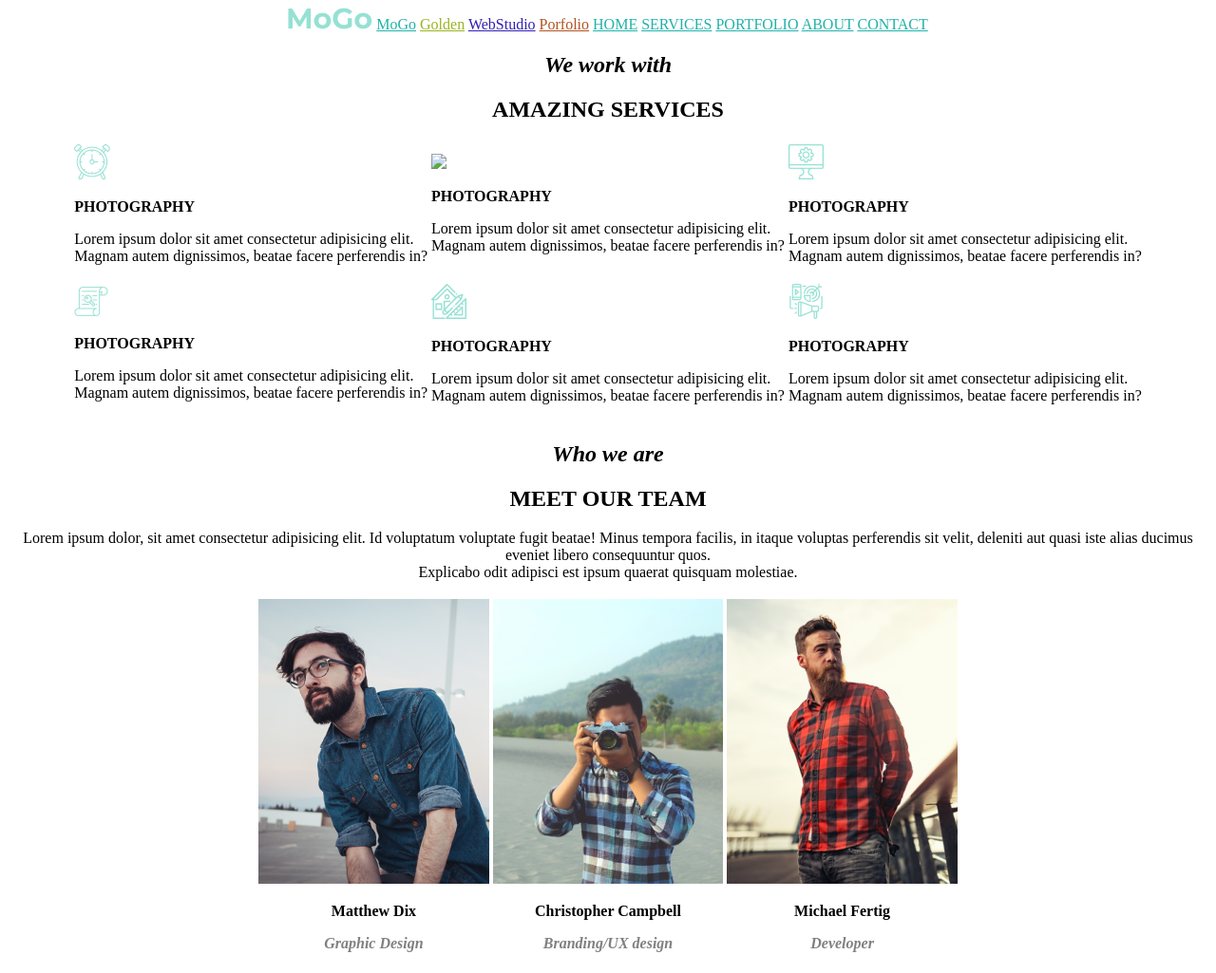
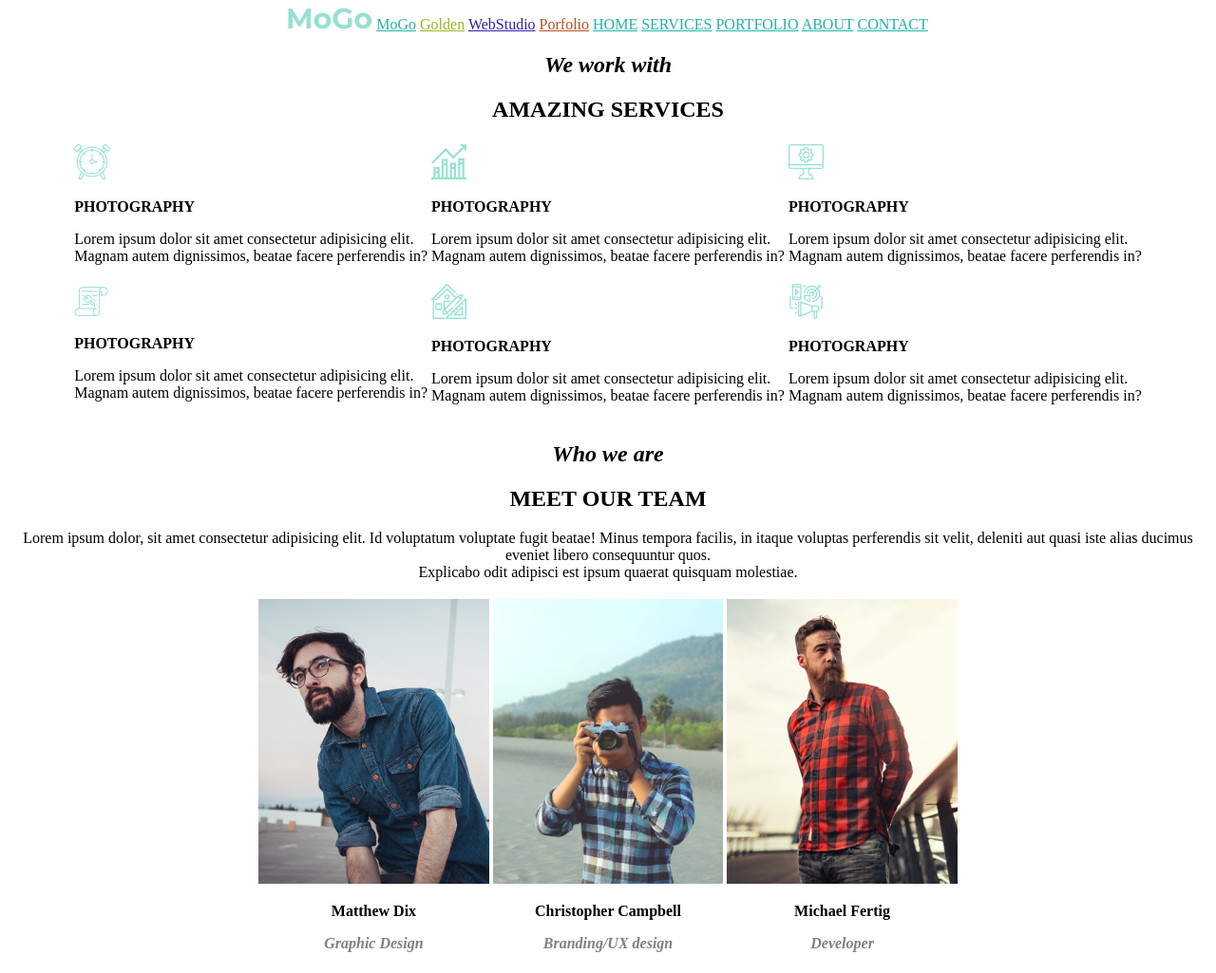
Before and after one commit to Gatlaer/--6, a plain HTML site: page index.html in a window 1280 px wide. Shown: the top 1025 px of the page at 95% size. Drawn offline with Linux system fonts and the light colour scheme; the site is published under a folder, as on GitHub Pages, so addresses that start at the root find nothing.

Commit message:
Update index.html

```diff
--- a/index.html
+++ b/index.html
@@ -45,7 +45,7 @@
                                 </td>
                                 <td>
                                     <div>
-                                        <img src="/img/bar-graph 1.png">
+                                        <img src="img/bar-graph 1.png">
                                         <p><b>PHOTOGRAPHY</b></p>
                                         <p>Lorem ipsum dolor sit amet consectetur adipisicing elit.
                                             <br>
```
